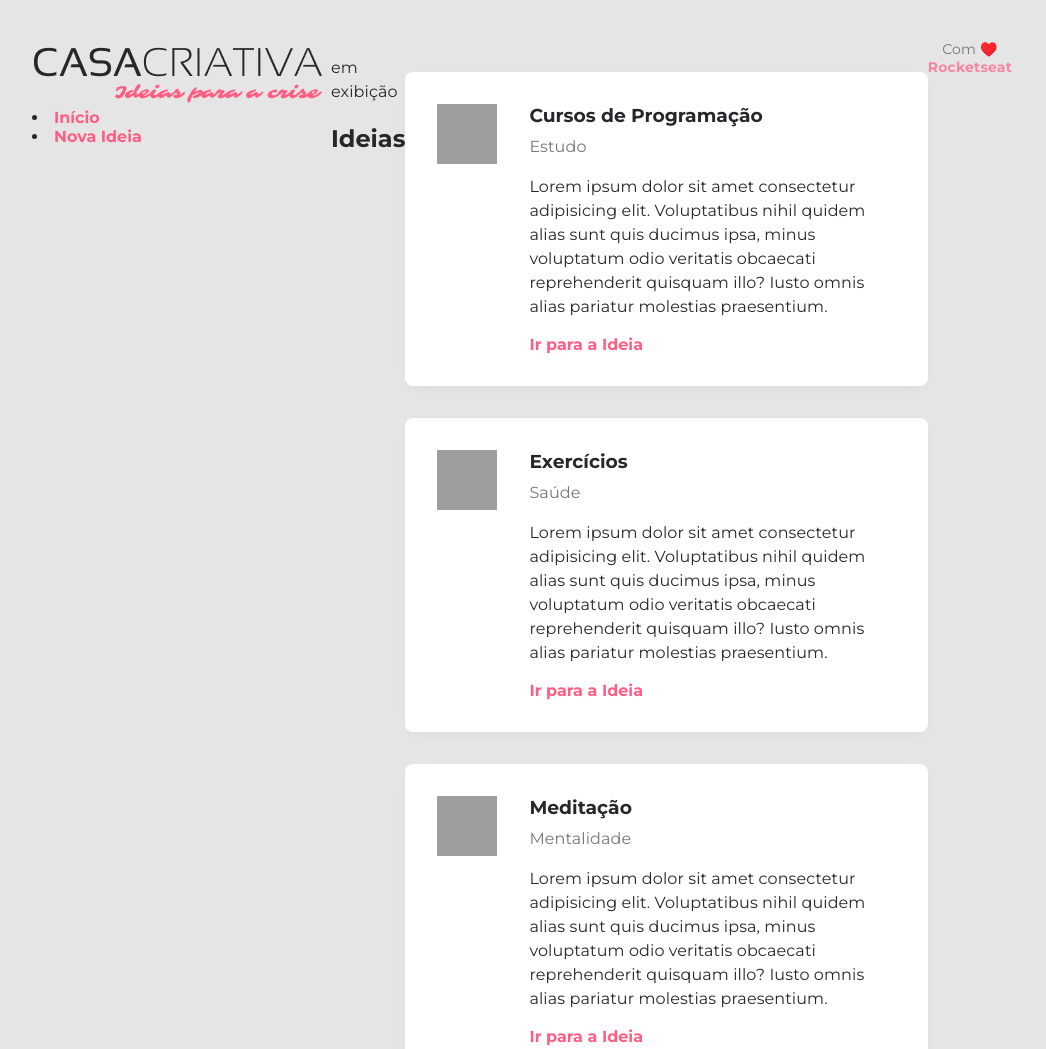
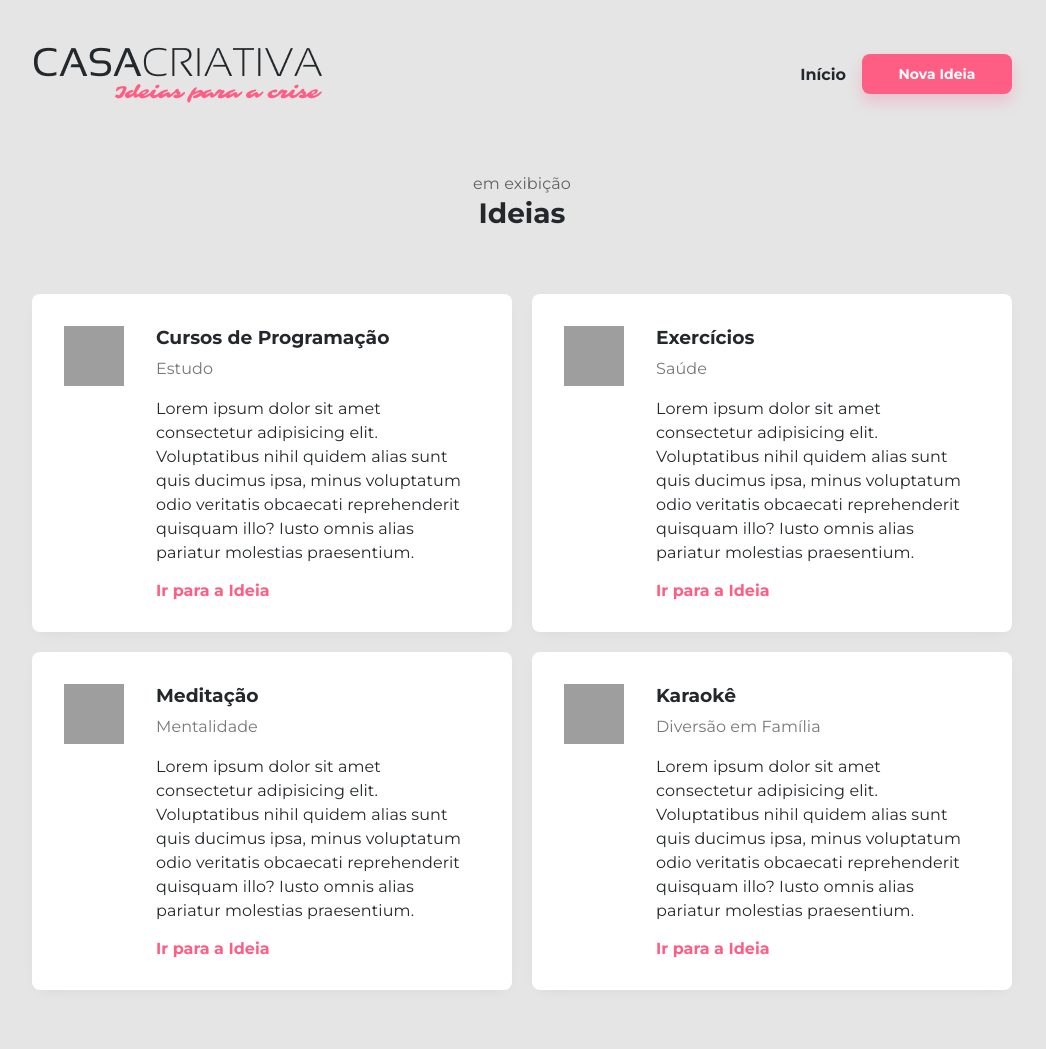
Before and after one commit to 25Das/workshopdev, a plain HTML site: page src/ideias.html in a window 1280 px wide. Shown: the top 1049 px of the page, without its empty margins (118-1164 px from the left). Drawn offline with Linux system fonts and the light colour scheme; grey boxes are pictures that could not be loaded.

Commit message:
Adicionado estilização da nova página

```diff
--- a/src/style.css
+++ b/src/style.css
@@ -1,3 +1,5 @@
+/* Global */
+
 body {
 	background: #e5e5e5;
 	color: #25282b;
@@ -5,6 +7,10 @@ body {
 	margin: 0;
 
 	font-family: 'Montserrat', sans-serif;
+}
+
+body.hideScroll {
+	overflow: hidden;
 }
 
 a {
@@ -24,6 +30,32 @@ p,
 	letter-spacing: 0.1px;
 }
 
+.button {
+	color: white;
+	background: #ff5e84;
+
+	width: 150px;
+	height: 40px;
+
+	border-radius: 8px;
+
+	font-size: 14px;
+	font-weight: bold;
+
+	display: flex;
+	align-items: center;
+	justify-content: center;
+
+	box-shadow: 0 8px 16px rgba(255, 0, 92, 0.16) /* #ff5e8432 */;
+}
+
+.button:hover {
+	background-color: #0984e3;
+	text-decoration: none;
+}
+
+/* Padrão */
+
 #container {
 	width: 90%;
 	max-width: 980px;
@@ -33,7 +65,7 @@ p,
 
 #intro {
 	width: 300px;
-	margin-right: 20px;
+	margin-right: 64px;
 }
 
 main {
@@ -63,22 +95,6 @@ button {
 
 button:hover {
 	text-decoration: underline;
-}
-
-button.fat {
-	color: white;
-	background: #ff5e84;
-
-	width: 150px;
-	height: 40px;
-
-	border-radius: 6px;
-
-	box-shadow: 0 8px 16px rgba(255, 0, 92, 0.16) /* #ff5e8432 */;
-}
-
-button.fat:hover {
-	text-decoration: none;
 }
 
 footer {
@@ -137,9 +153,9 @@ footer a {
 
 	position: absolute;
 	top: 0;
-
-	width: 100vw;
-	height: 100vw;
+	bottom: 0;
+	right: 0;
+	left: 0;
 
 	display: flex;
 	justify-content: center;
@@ -147,8 +163,12 @@ footer a {
 	transition: 400ms;
 }
 
+#modal.addScroll {
+	overflow: auto;
+}
+
 #modal .content {
-	margin-top: 128px;
+	margin-top: 1%;
 
 	color: white;
 }
@@ -163,7 +183,7 @@ footer a {
 	width: 80%;
 	max-width: 800px;
 
-	margin: 0 auto;
+	margin: 0 auto 1%;
 
 	display: grid;
 
@@ -258,3 +278,69 @@ form button:hover {
 	opacity: 0;
 	visibility: hidden;
 }
+
+/* IDEIA.HTML */
+
+#page-ideas #container {
+	display: block;
+}
+
+#page-ideas header {
+	display: flex;
+	justify-content: space-between;
+}
+
+#page-ideas nav {
+	display: flex;
+	align-items: center;
+}
+
+#page-ideas nav li {
+	list-style-type: none;
+
+	margin-right: 16px;
+}
+
+#page-ideas nav li a {
+	color: #25282b;
+}
+
+#page-ideas nav li a.button {
+	color: white;
+}
+
+#page-ideas nav li:last-child {
+	margin: 0px;
+}
+
+section#title {
+	text-align: center;
+}
+
+section#title p {
+	opacity: 0.7;
+	margin: 0;
+}
+
+section#title h1 {
+	margin: 0;
+
+	font-size: 28px;
+}
+
+section#ideas {
+	display: grid;
+	grid-template-columns: 1fr 1fr;
+
+	gap: 20px;
+}
+
+section#ideas .idea {
+	margin: 0;
+}
+
+section#title,
+section#ideas,
+footer {
+	margin-top: 64px;
+}
```
